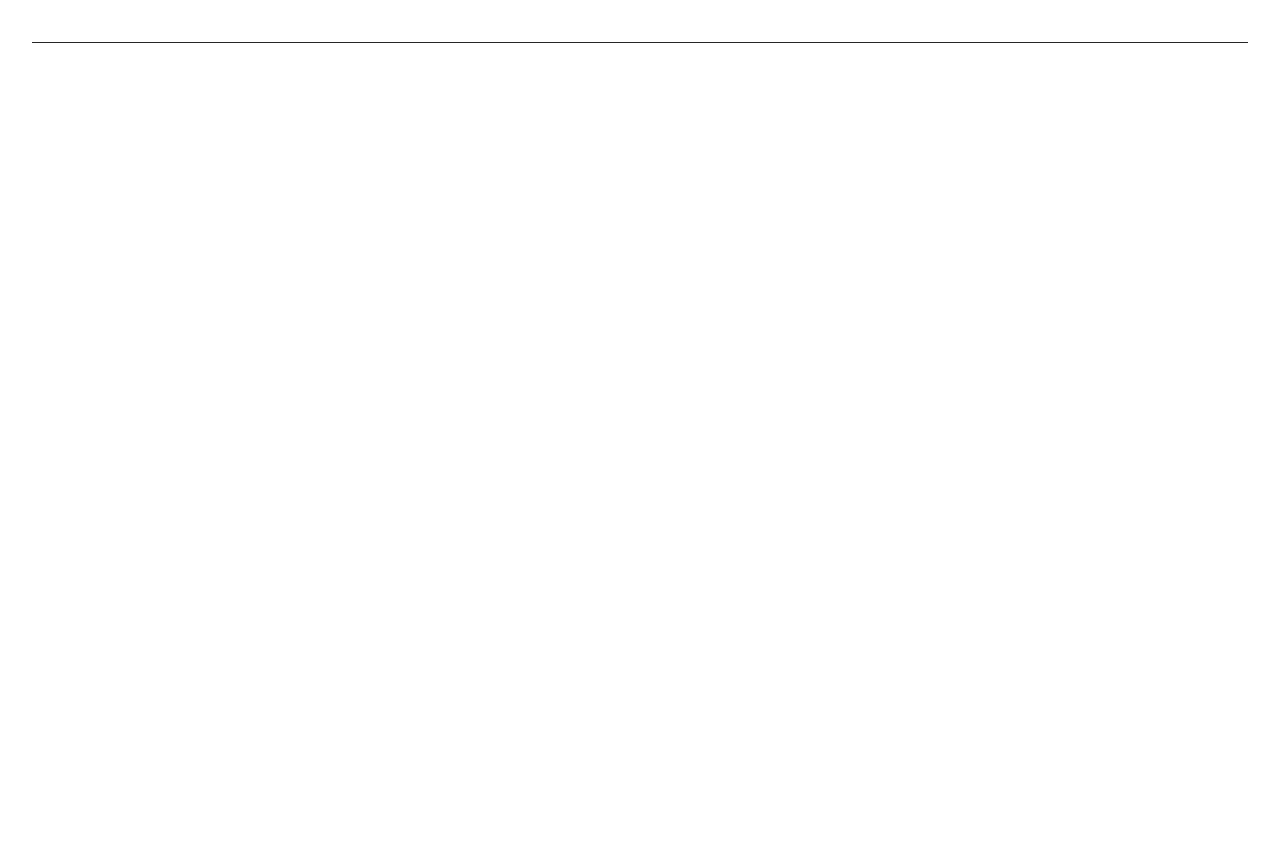
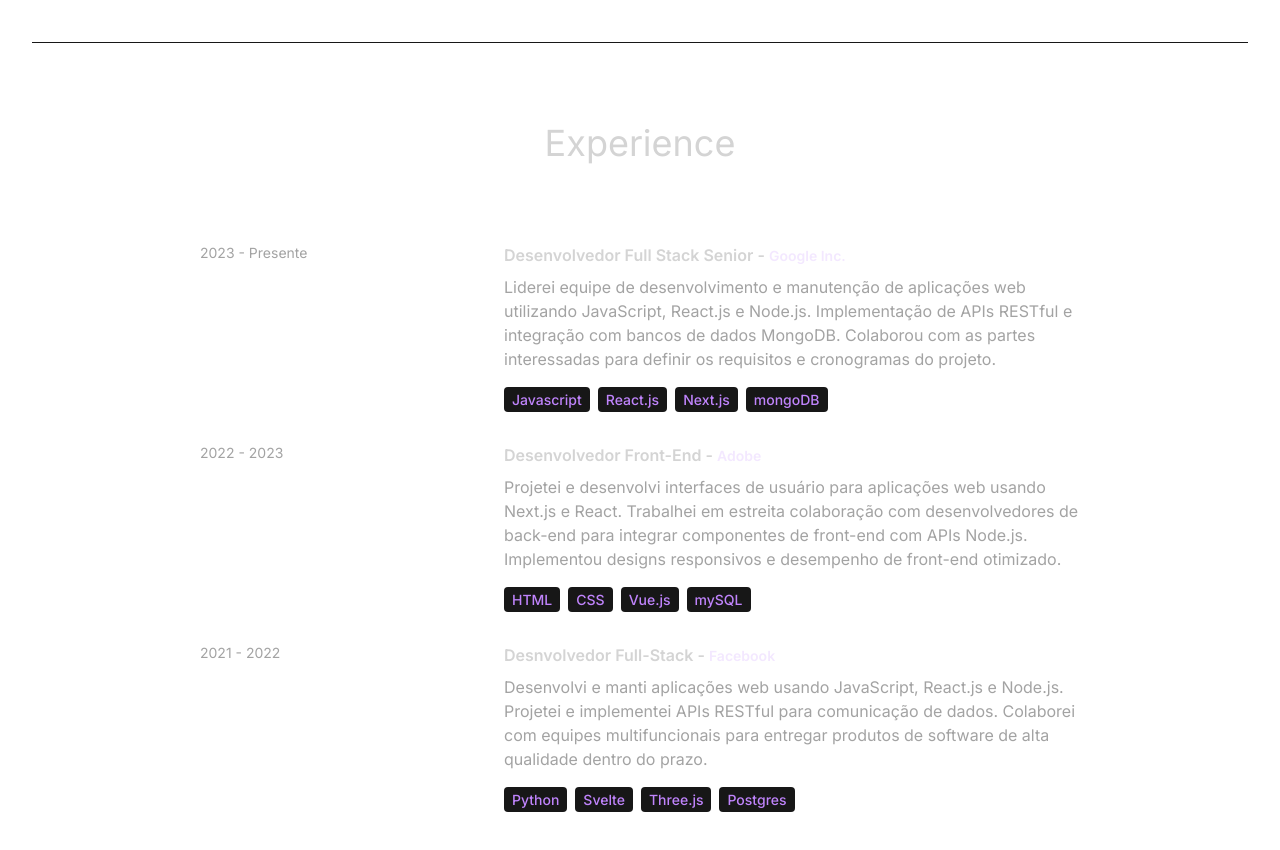
Before and after one commit to Gustavo-Victor/gustavo-victor.github.io, a React (Vite) app: page / in a window 1280 px wide. Shown: the part 1780-2630 px from the top of the page. Before the commit the page ends 1823 px from the top, so only its background shows below. Built offline with nearby package versions, Linux system fonts and the light colour scheme.

Commit message:
feat: add experiences section

```diff
--- a/src/App.tsx
+++ b/src/App.tsx
@@ -2,7 +2,7 @@
 import Hero from "./components/Hero";
 import About from "./components/About";
 import Technologies from "./components/Technologies";
-
+import Experience from "./components/Experience";
 
 export default function App() {
   return (
@@ -15,6 +15,7 @@
         <Hero />
         <About />
         <Technologies />
+        <Experience />
       </div>
     </div>
   )
--- /dev/null
+++ b/src/components/Experience.tsx
@@ -0,0 +1,31 @@
+import { EXPERIENCES } from "../data/info";
+
+
+export default function Experience() {
+  return (
+    <div className="border-b border-neutral-900 pb-4">
+        <h2 className="my-20 text-center text-4xl">Experience</h2>
+        <div>
+            {EXPERIENCES.map((experience, index) => (
+                <div
+                    key={index}
+                    className="mb-8 flex flex-wrap lg:justify-center">
+                    <div className="w-full lg:w-1/4">
+                        <p className="mb-2 text-sm text-neutral-400">{experience.year}</p>
+                    </div>
+                    <div className="w-full max-w-xl lg:w-3/4">
+                        <h6 className="mb-2 font-semibold">
+                            {experience.role} -{" "}
+                            <span className="text-sm text-purple-100">{experience.company}</span>
+                        </h6>
+                        <p className="mb-4 text-neutral-400">{experience.description}</p>
+                        {experience.technologies.map((tech, techIndex) => (
+                            <span className="text-sm mr-2 mt-4 bg-neutral-900 px-2 py-1 rounded font-medium text-purple-400" key={techIndex}>{tech}</span>
+                        ))}
+                    </div>
+                </div>
+            ))}
+        </div>
+    </div>
+  )
+}
--- a/src/components/Technologies.tsx
+++ b/src/components/Technologies.tsx
@@ -11,7 +11,7 @@
 
 export default function Technologies() {
     return (
-        <div className="border-b border-neutral-800 pb-24 ">
+        <div className="border-b border-neutral-900 pb-24 ">
             <h2 className="my-20 text-center text-4xl">Technologies</h2>
             <div className="flex flex-wrap items-center justify-center gap-4">
                 <div className="rounded-2xl border-4 border-neutral-800 p-4">
```
